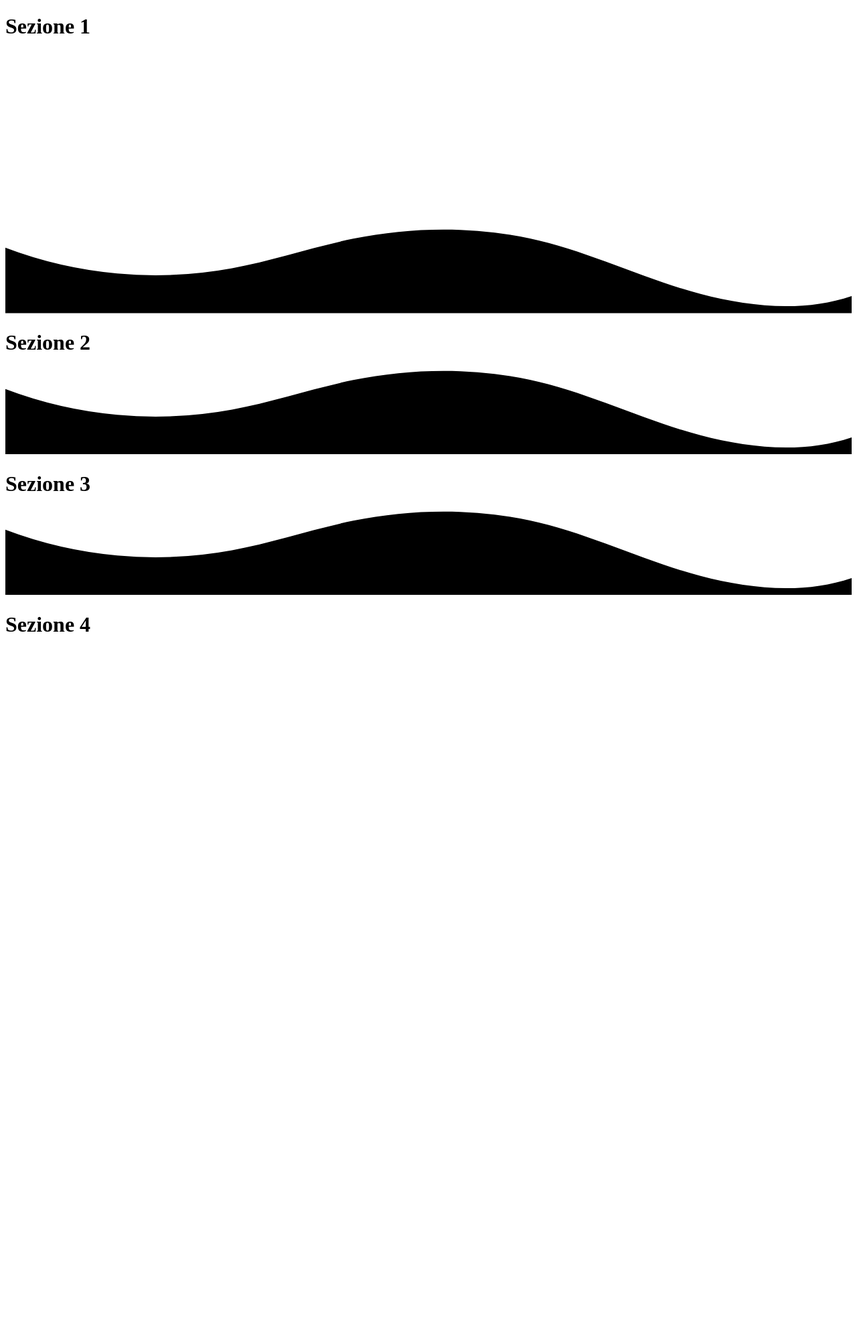
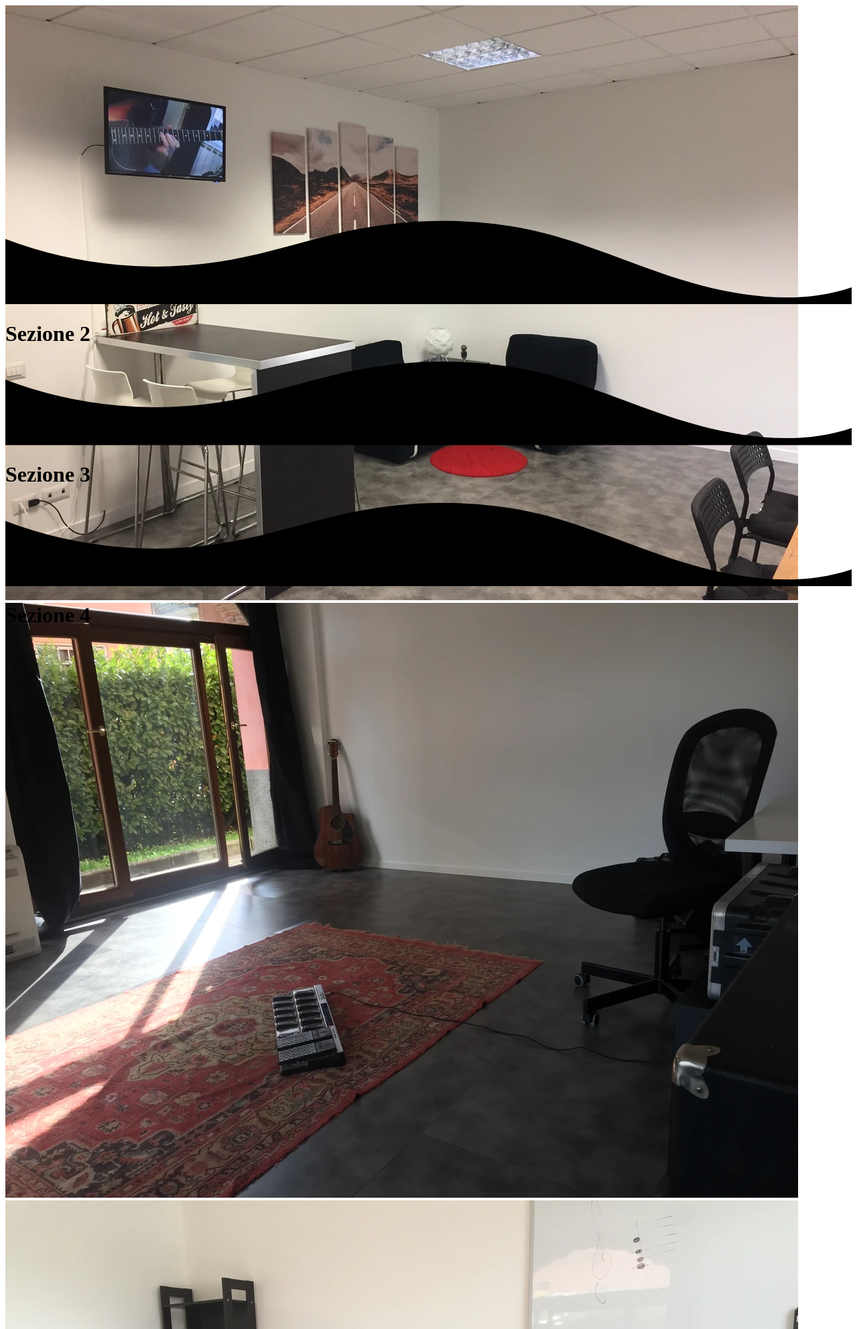
Before and after one commit to DanieleRiva/RiffMusica, a PHP site: page /php/home.php in a window 1280 px wide. Shown: the top 1984 px of the page at 67% size. Before the commit the page ends 943 px from the top, so only its background shows below. Run offline with PHP 8.4, Linux system fonts and the light colour scheme.

Commit message:
Changes to home page: added carousel with images

```diff
--- a/php/home.php
+++ b/php/home.php
@@ -10,7 +10,39 @@
 
 <body>
     <div class="section-one" style="height: 20rem;">
-        <h1>Sezione 1</h1>
+        <!-- <h1>Sezione 1</h1> -->
+        <!-- Slider main container -->
+        <div class="swiper">
+            <!-- Additional required wrapper -->
+            <div class="swiper-wrapper">
+                <!-- Slides -->
+                <div class="swiper-slide">
+                    <img src="img/testImages/lobby.webp">
+                </div>
+                <div class="swiper-slide">
+                    <img src="img/testImages/guitar.webp">
+                </div>
+                <div class="swiper-slide">
+                    <img src="img/testImages/guitar2.webp">
+                </div>
+                <div class="swiper-slide">
+                    <img src="img/testImages/drums.webp">
+                </div>
+                <div class="swiper-slide">
+                    <img src="img/testImages/piano.webp">
+                </div>
+            </div>
+
+            <!-- If we need pagination -->
+            <!-- <div class="swiper-pagination"></div> -->
+
+            <!-- If we need navigation buttons -->
+            <div class="swiper-button-prev"></div>
+            <div class="swiper-button-next"></div>
+
+            <!-- If we need scrollbar -->
+            <!-- <div class="swiper-scrollbar"></div> -->
+        </div>
     </div>
 
     <div class="section-two">
@@ -21,6 +53,7 @@
         </div>
 
         <h1>Sezione 2</h1>
+        <div class="spacer"></div>
     </div>
 
     <div class="section-one">
@@ -31,6 +64,7 @@
         </div>
 
         <h1>Sezione 3</h1>
+        <div class="spacer"></div>
     </div>
 
     <div class="section-two">
@@ -41,6 +75,7 @@
         </div>
 
         <h1>Sezione 4</h1>
+        <div class="spacer"></div>
     </div>
 
 
@@ -86,6 +121,29 @@
         ?>
     </div> -->
 
+    <script>
+        const swiper = new Swiper('.swiper', {
+            // Optional parameters
+            direction: 'horizontal',
+            loop: true,
+
+            // If we need pagination
+            pagination: {
+                el: '.swiper-pagination',
+            },
+
+            // Navigation arrows
+            navigation: {
+                nextEl: '.swiper-button-next',
+                prevEl: '.swiper-button-prev',
+            },
+
+            // And if we need scrollbar
+            scrollbar: {
+                el: '.swiper-scrollbar',
+            },
+        });
+    </script>
 </body>
 
 </html>
```
Also changed, not shown: css/home.css (+21 -6 lines), index.php (+6 -1 lines), img/testImages/drums.webp (added), img/testImages/guitar.webp (added), img/testImages/guitar2.webp (added), img/testImages/lobby.webp (added), img/testImages/piano.webp (added).
